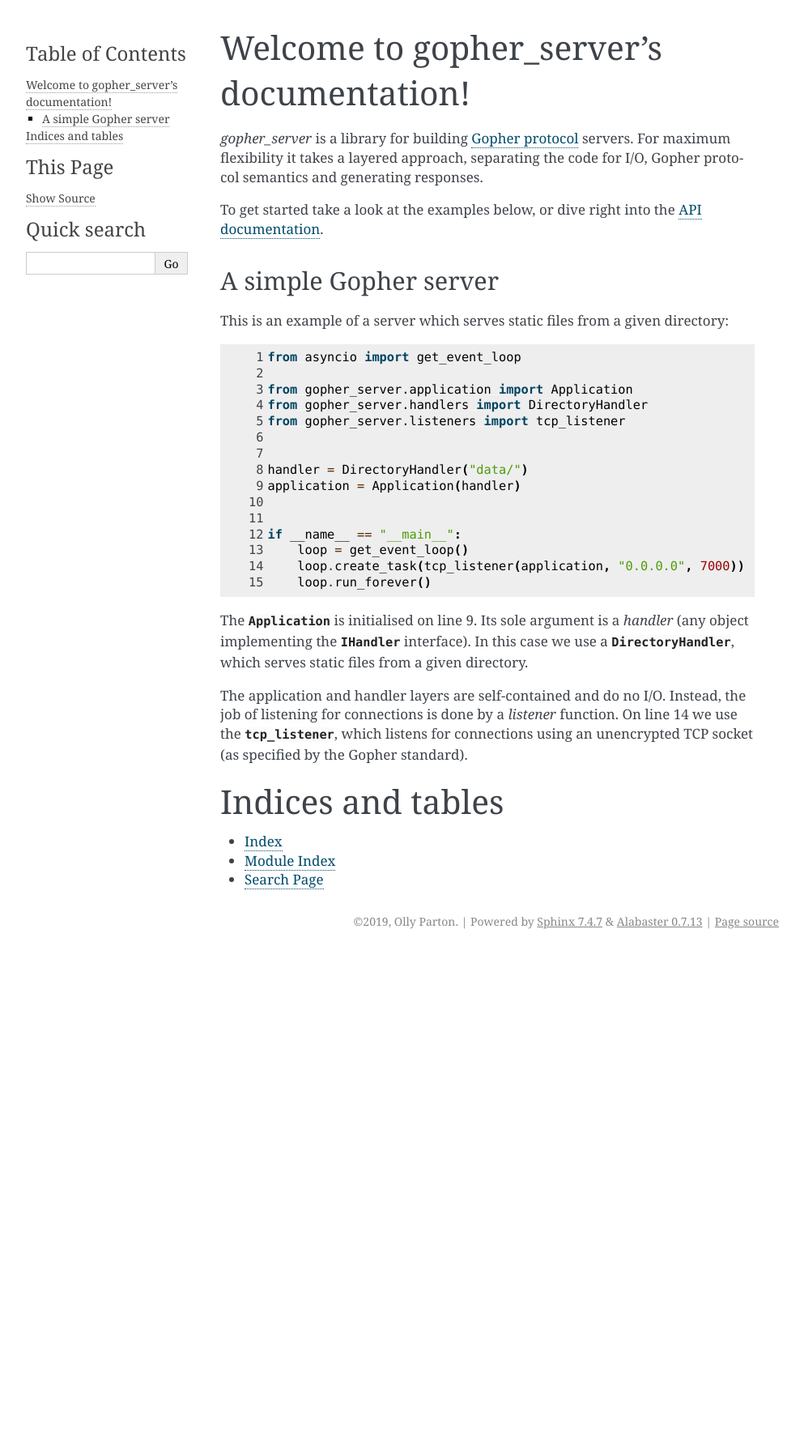
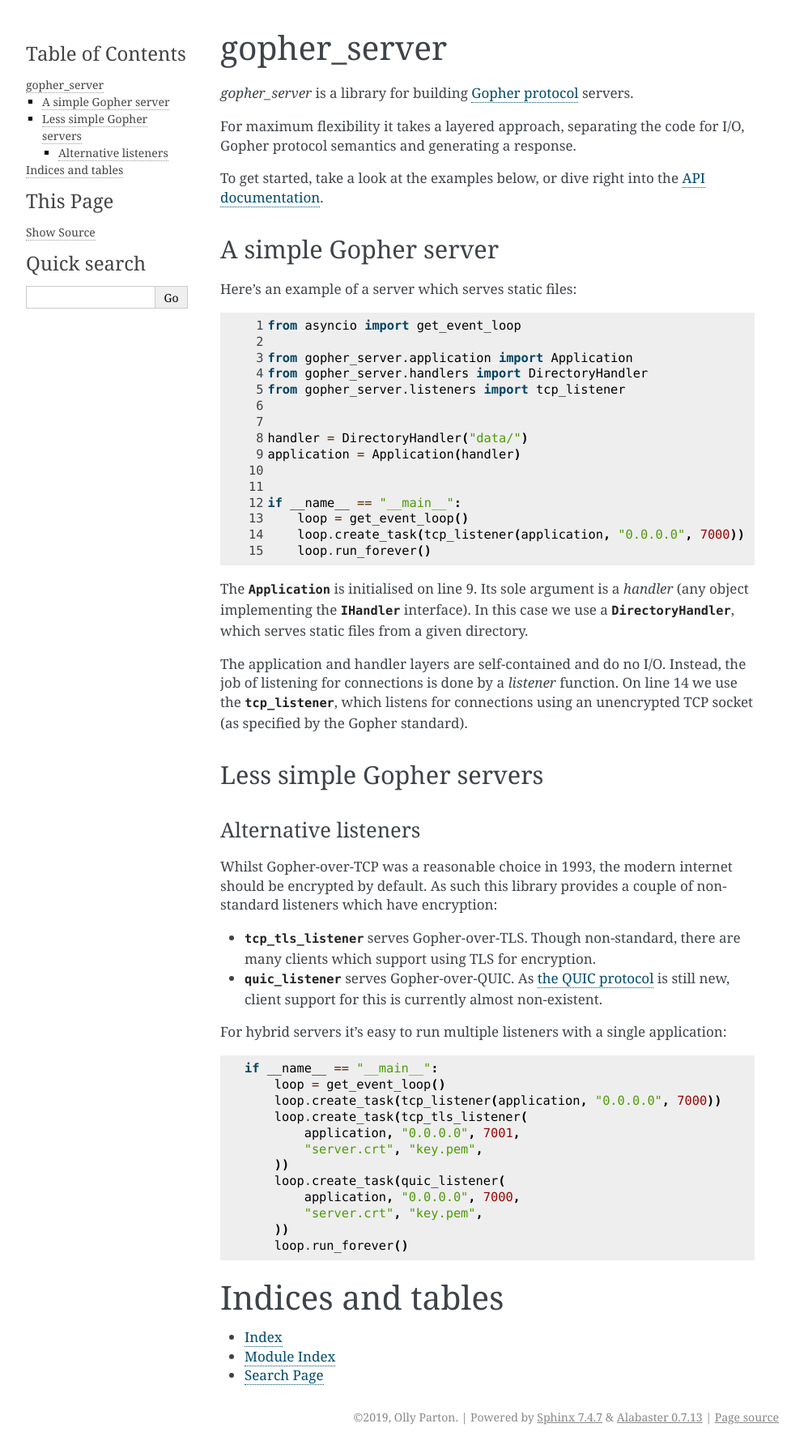
Before and after one commit to tehdragonfly/gopher_server, a Sphinx documentation site: the page built from docs/index.rst, in a window 1280 px wide. Shown: the whole page at 81% size, without its empty margins (148-1141 px from the left). Built offline with Sphinx 7.4.7, drawn with Linux system fonts in a browser that asks for light colours; before the commit the page ends 1177 px from its top, so only the background shows below that.

Commit message:
Document alternative listeners.

```diff
--- a/docs/index.rst
+++ b/docs/index.rst
@@ -1,5 +1,6 @@
-Welcome to gopher_server's documentation!
-=========================================
+gopher_server
+=============
+
 .. toctree::
    :hidden:
    :maxdepth: 2
@@ -8,17 +9,18 @@ Welcome to gopher_server's documentation!
    api
 
 `gopher_server` is a library for building `Gopher protocol <https://en.wikipedia.org/wiki/Gopher_(protocol)>`_
-servers. For maximum flexibility it takes a layered approach, separating the
-code for I/O, Gopher protocol semantics and generating responses.
+servers.
 
-To get started take a look at the examples below, or dive right into the
+For maximum flexibility it takes a layered approach, separating the code for
+I/O, Gopher protocol semantics and generating a response.
+
+To get started, take a look at the examples below, or dive right into the
 :doc:`API documentation <api>`.
 
 A simple Gopher server
 ----------------------
 
-This is an example of a server which serves static files from a given
-directory:
+Here's an example of a server which serves static files:
 
 .. code-block::
    :linenos:
@@ -51,6 +53,42 @@ the job of listening for connections is done by a *listener* function. On line
 which listens for connections using an unencrypted TCP socket (as specified by
 the Gopher standard).
 
+Less simple Gopher servers
+--------------------------
+
+Alternative listeners
+~~~~~~~~~~~~~~~~~~~~~
+
+Whilst Gopher-over-TCP was a reasonable choice in 1993, the modern internet
+should be encrypted by default. As such this library provides a couple of
+non-standard listeners which have encryption:
+
+* :func:`tcp_tls_listener <gopher_server.listeners.tcp_tls_listener>` serves
+  Gopher-over-TLS. Though non-standard, there are many clients which support
+  using TLS for encryption.
+* :func:`quic_listener <gopher_server.listeners.quic_listener>` serves
+  Gopher-over-QUIC. As `the QUIC protocol
+  <https://en.wikipedia.org/wiki/QUIC>`_ is still new, client support for this
+  is currently almost non-existent.
+
+For hybrid servers it's easy to run multiple listeners with a single
+application:
+
+.. code-block::
+
+   if __name__ == "__main__":
+       loop = get_event_loop()
+       loop.create_task(tcp_listener(application, "0.0.0.0", 7000))
+       loop.create_task(tcp_tls_listener(
+           application, "0.0.0.0", 7001,
+           "server.crt", "key.pem",
+       ))
+       loop.create_task(quic_listener(
+           application, "0.0.0.0", 7000,
+           "server.crt", "key.pem",
+       ))
+       loop.run_forever()
+
 Indices and tables
 ==================
 
```
